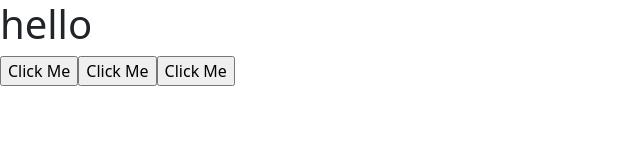
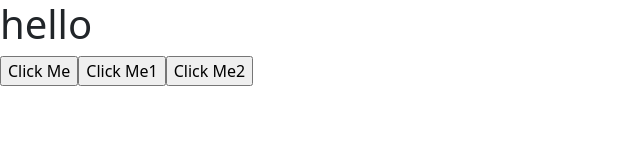
Before and after one commit to Ninad-Bandiwadekar/React, a React (Create React App) app in the folder firstapp/: page / in a window 1280 px wide. Shown: the top 160 px of the page, without its empty margins (0-640 px from the left). Built offline with nearby package versions, Linux system fonts and the light colour scheme.

Commit message:
explicity passing parameter

```diff
--- a/firstapp/src/App.js
+++ b/firstapp/src/App.js
@@ -20,9 +20,9 @@ function MyComponent() {
       <h1>hello</h1>
 
       <input type="button" value="Click Me" onClick={handleClick} />
-      <input type="button" value="Click Me" onClick={(e) => clickHandler(e)} />
+      <input type="button" value="Click Me1" onClick={(e) => handleClick(e)} />
 
-      <input type="button" value="Click Me" onClick={(e) => clickHandler()} />
+      <input type="button" value="Click Me2" onClick={(e) => handleClick(e,100)} />
     </div>
   );
 }
```
